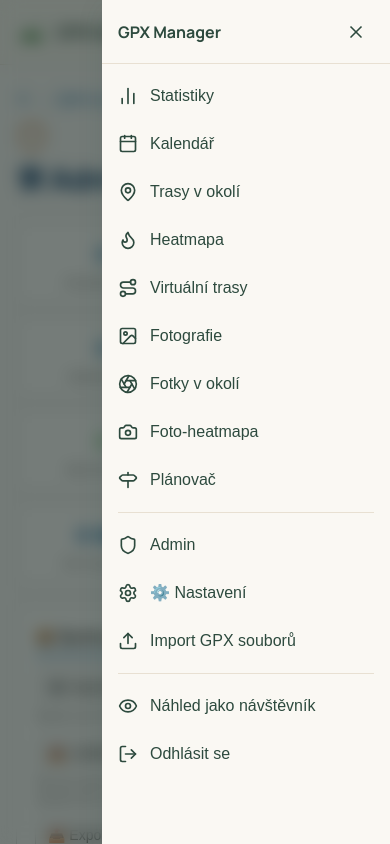
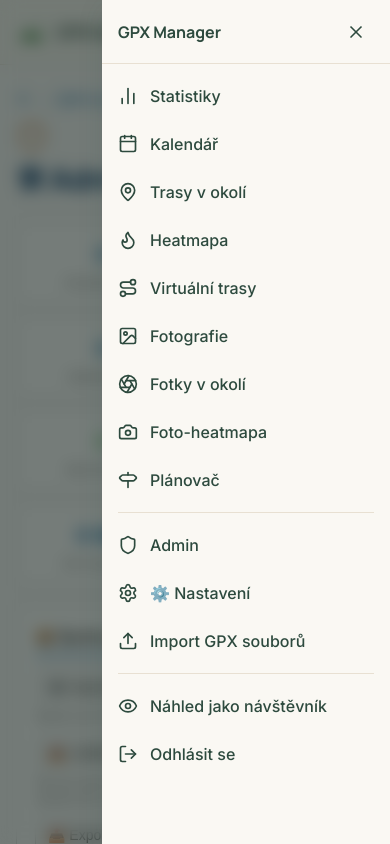
Before and after one commit to puschpull/gpx_manager_public, a PHP site: page /gpx_manager/admin.php in a window 390 px wide, after a click that opens the changed part. Run offline with PHP 8.4, Linux system fonts and the light colour scheme; data comes from the database, SQL or seed files in the repository; data that the repository does not hold is empty; style sheets or scripts are compiled from the project's sources; some libraries are stand-ins or nearby versions.

Commit message:
Fix: the menu was 28px narrower on legacy pages, inheriting Arial
Eight pages showed a visibly narrower menu: nearby tracks, virtual tracks,
photos nearby, the photo heatmap, the planner, administration, the detailed
table and import. Measured, the nav came to 721px there against 749px
elsewhere.

The cause is `body { font-family: Arial }` sitting unlayered in css/style.css
and again in css/index.css. Tailwind's font utility on body lives in @layer
utilities, and an unlayered rule beats a layered one - the fourth time this
same mechanism has bitten: the vanished menu under an extension's `.hidden`,
the blue header from `a { color }`, the inset header from `body { margin }`,
and now this.

Menu items carry no font-family of their own, so they inherited Arial. At the
same size Arial is narrower - 12px "Virtuální trasy" measures 73.1px against
78.2px in Inter - which accounts both for the narrower menu and for the
impression of smaller type. The font size (12px) and icon size (30px) were
identical throughout; only the typeface differed.

The GPX Manager wordmark stayed in Manrope correctly, since it carries the
family on its own class and a direct rule beats inheritance regardless of
layers. That is why only the menu labels drifted.

The header and the mobile drawer now set their own font family, unlayered,
exactly as they already do for colours.

Verified by measurement on all eight reported pages: nav between 749 and
752px, Inter, 12px type, 30px icons, symmetric gaps either side. The 1-3px
spread against index.php is entirely the bold current item - pages without
one measure exactly 749px, matching index.php.

Note: ordinary page text on those pages stays in Arial, since `body` was left
alone. Unifying the body copy on Inter as well is a separate decision; it
would change the look of tables and forms across 11 pages.

Co-Authored-By: Claude Opus 5 <noreply@anthropic.com>

```diff
--- a/includes/layout_header.php
+++ b/includes/layout_header.php
@@ -117,6 +117,16 @@ if (!function_exists('t')) {
     html.dark #mobile-nav-drawer a { color: var(--color-sand-100); }
     .site-header a:hover       { text-decoration: none; }   /* legacy podtrhává */
     .gpx-brand:hover           { color: var(--color-terracotta-500); }
+
+    /* Totéž platí pro PÍSMO. Legacy stylopisy mají nevrstvené
+       `body { font-family: Arial }` a to přebije Tailwindí font-[Inter] na
+       body — položky menu ho pak dědí a vykreslují se v Arialu. Ten je při
+       stejné velikosti užší (12px „Virtuální trasy" měří 73,1 px proti
+       78,2 px v Interu), takže menu na těch stránkách vycházelo o ~28 px
+       užší a opticky drobnější. Značka si Manrope drží sama, protože ho má
+       vlastní třídou — přímé pravidlo porazí dědičnost bez ohledu na vrstvy. */
+    .site-header,
+    #mobile-nav-drawer         { font-family: 'Inter', system-ui, -apple-system, 'Segoe UI', sans-serif; }
     .gpx-topnav-item           { opacity: .8; }
     .gpx-topnav-item:hover,
     .gpx-topnav-item[aria-current] { opacity: 1; }
```
